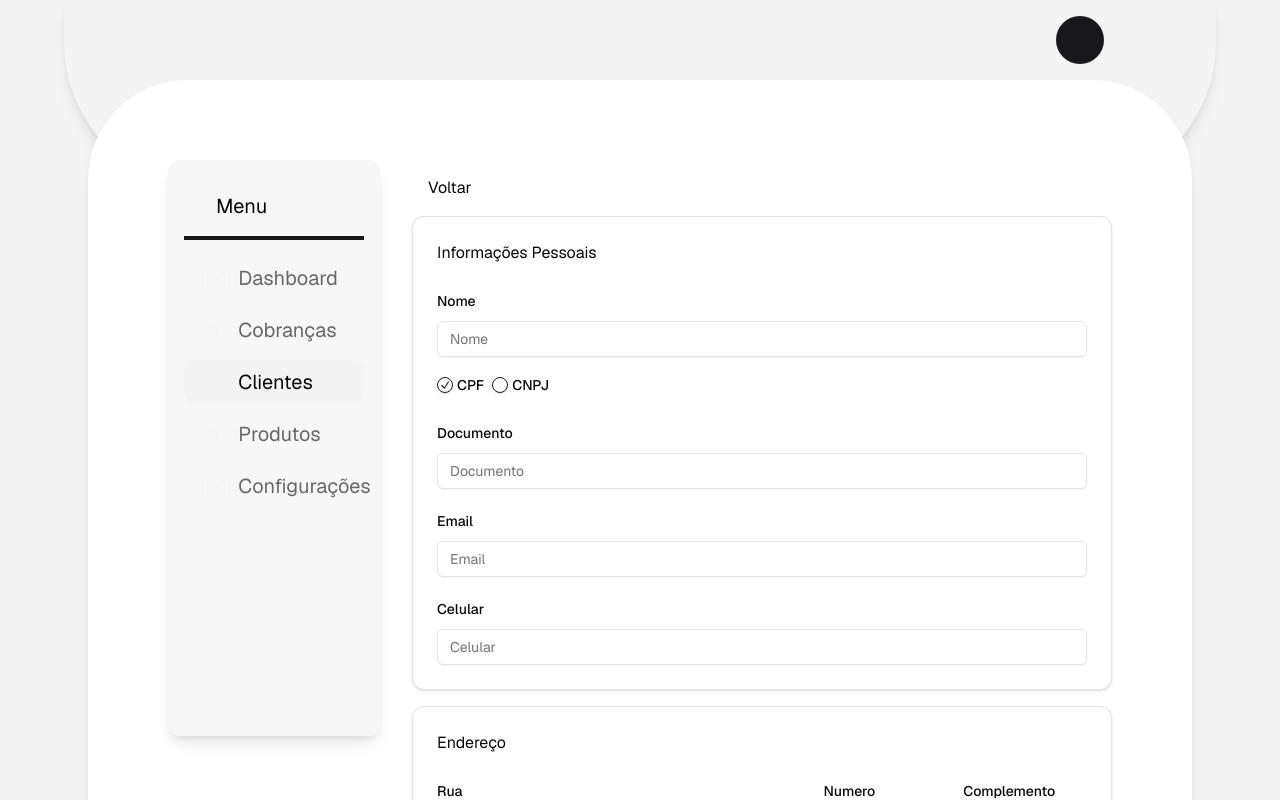
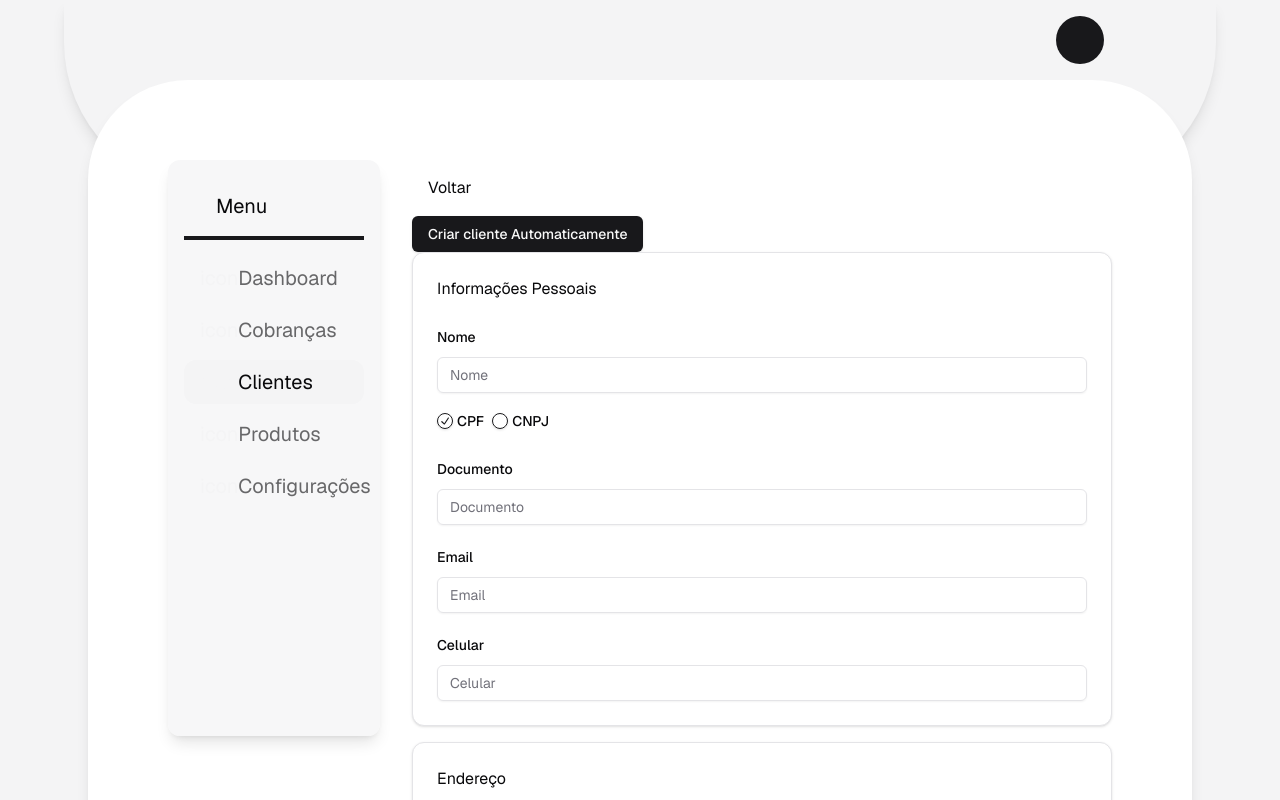
Before and after one commit to luisvinicius09/simmel, a Next.js app: page /clients/create in a window 1280 px wide. Shown: the top 800 px of the page. Built offline with nearby package versions, Linux system fonts and the light colour scheme; no server answers.

Commit message:
Add: simple button to create client or charge by just clicking on it

```diff
--- a/src/components/create-charge-form.tsx
+++ b/src/components/create-charge-form.tsx
@@ -88,10 +88,22 @@ export default function CreateChargeForm({
 			});
 	}
 
-	console.log(clients);
-
 	return (
 		<>
+			<Button
+				onClick={() => {
+					onSubmit({
+						userClientId: null,
+						userProductId: null,
+						amountInCents: '1324',
+						expireDate: new Date('2023-11-22T03:00:00.000Z'),
+						selectedPaymentTypes: [PaymentType.BOLETO, PaymentType.CREDIT_CARD],
+					});
+				}}
+			>
+				Criar cobrança Automaticamente
+			</Button>
+
 			<Form {...form}>
 				<form onSubmit={form.handleSubmit(onSubmit)} className='flex flex-col gap-4'>
 					<Card>
--- a/src/components/create-client-form.tsx
+++ b/src/components/create-client-form.tsx
@@ -39,7 +39,7 @@ const createClientFormSchema = z.object({
 	documentType: z.enum(['CPF', 'CNPJ']),
 	document: z.string(),
 	email: z.string().email(),
-	phoneNumber: z.string(),
+	phoneNumber: z.number(),
 	address: z.object({
 		street: z.string(),
 		number: z.string(),
@@ -58,6 +58,9 @@ export default function CreateClientForm() {
 		resolver: zodResolver(createClientFormSchema),
 		defaultValues: {
 			documentType: 'CPF',
+			address: {
+				complement: '',
+			},
 		},
 	});
 
@@ -74,6 +77,29 @@ export default function CreateClientForm() {
 
 	return (
 		<>
+			<Button
+				onClick={() => {
+					onSubmit({
+						name: 'Testando',
+						documentType: 'CPF',
+						document: '12345678910',
+						email: 'test@test.com',
+						phoneNumber: 123456789,
+						address: {
+							complement: '',
+							street: 'Test Rua',
+							number: '123',
+							zipCode: '123457',
+							city: 'Test',
+							district: 'Distruct',
+							stateCode: 'TE',
+						},
+					});
+				}}
+			>
+				Criar cliente Automaticamente
+			</Button>
+
 			<Form {...form}>
 				<form onSubmit={form.handleSubmit(onSubmit)} className='flex flex-col gap-4'>
 					<Card>
```
